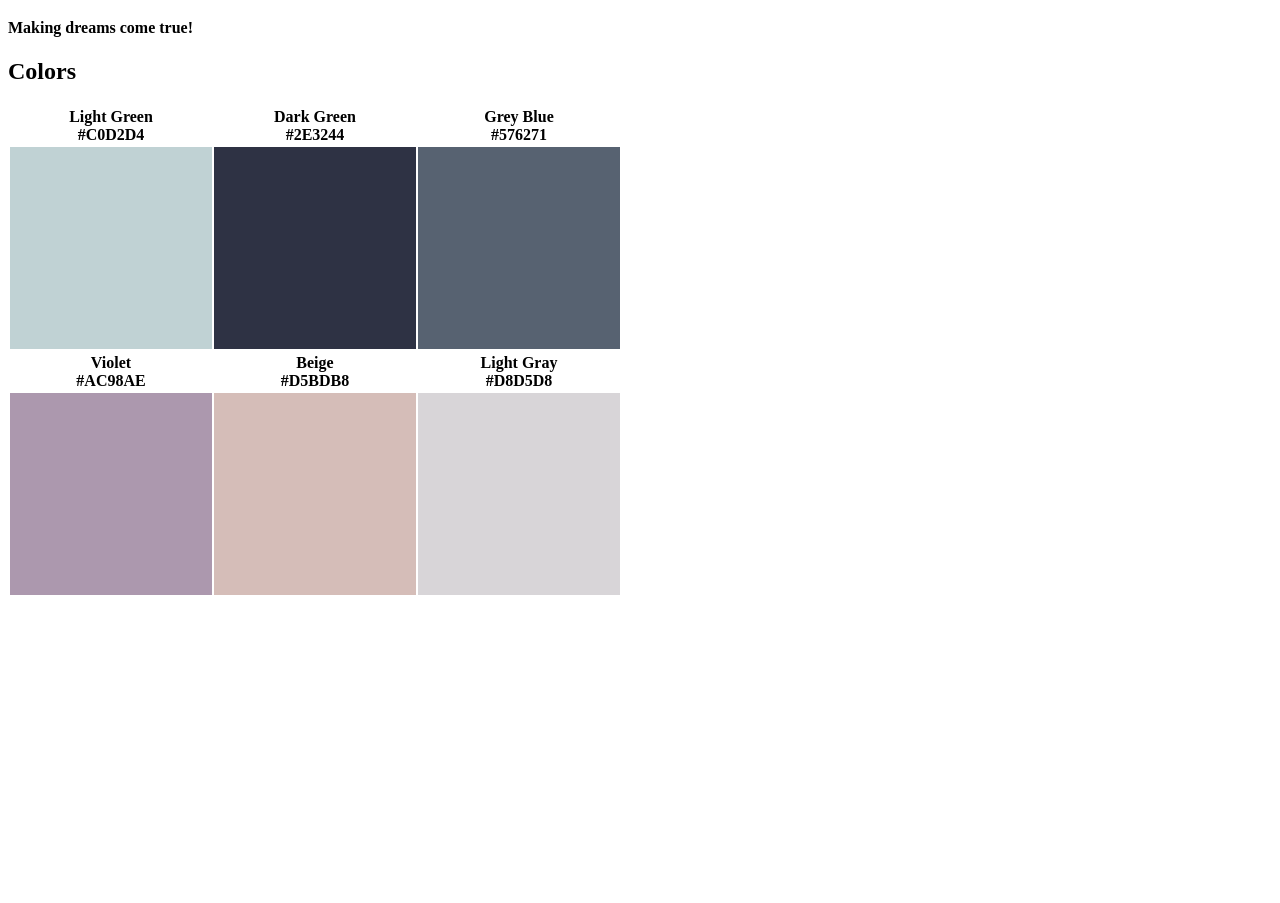
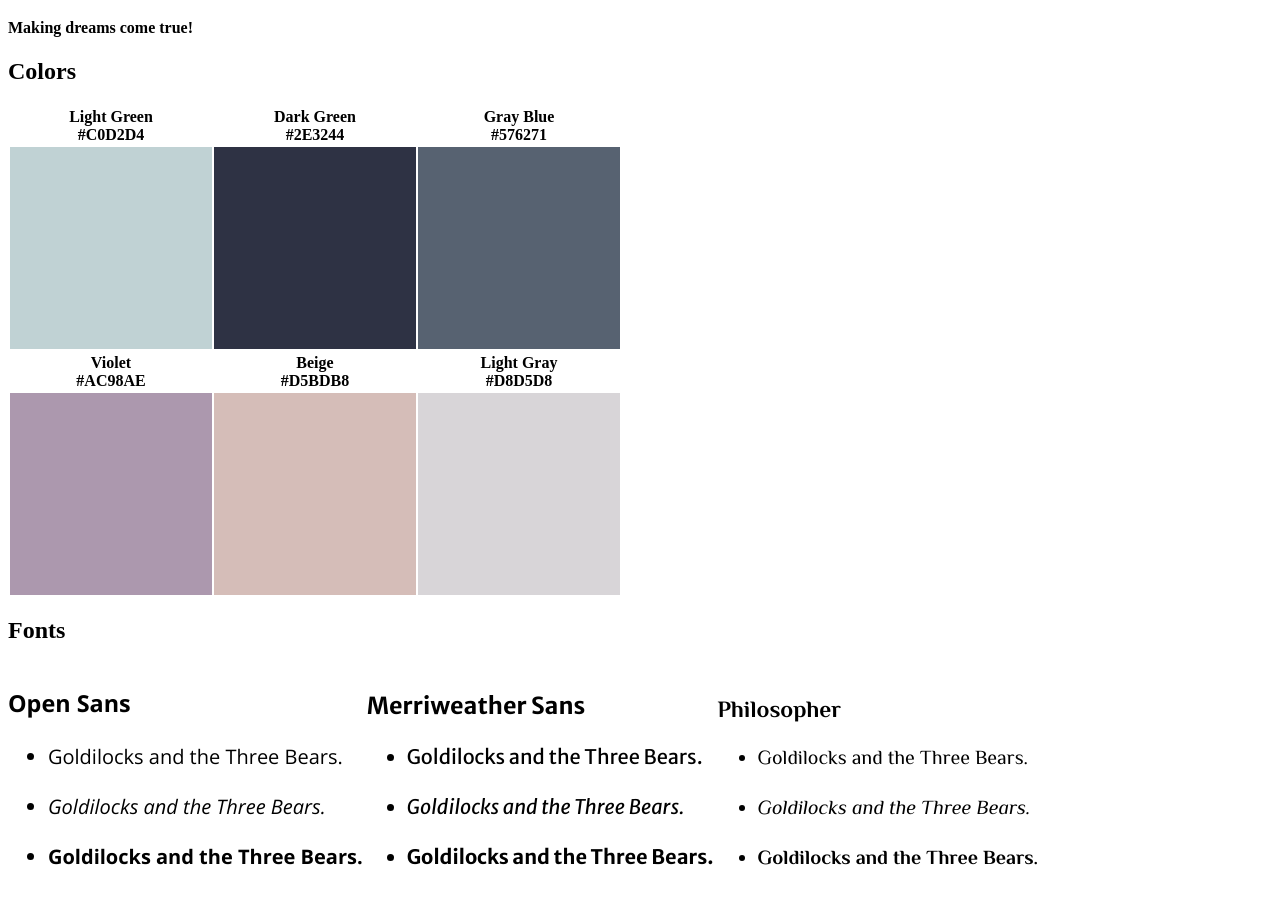
Before and after one commit to Jennifer1791/CodeCademy_Website_Design_System, a plain HTML site: page index.html in a window 1280 px wide. Shown: the part 61-964 px from the top of the page. Before the commit the page ends 800 px from the top, so only its background shows below. Drawn offline with nearby package versions, Linux system fonts and the light colour scheme.

Commit message:
Insert Fonts Section

```diff
--- a/index.html
+++ b/index.html
@@ -3,6 +3,11 @@
  <head>
     <title>Website Design System</title>
     <link href="style.css" type="text/css" rel="stylesheet">
+    <link rel="preconnect" href="https://fonts.googleapis.com">
+    <link rel="preconnect" href="https://fonts.gstatic.com" crossorigin>
+    <link href="https://fonts.googleapis.com/css2?family=Open+Sans:ital,wght@0,400;0,700;1,400&display=swap" rel="stylesheet">
+    <link href="https://fonts.googleapis.com/css2?family=Merriweather+Sans:ital,wght@0,400;0,700;1,400&display=swap" rel="stylesheet">
+    <link href="https://fonts.googleapis.com/css2?family=Philosopher:ital,wght@0,400;0,700;1,400&display=swap" rel="stylesheet">
 </head>
 <body>
     <header>
@@ -16,7 +21,7 @@
                 <tr>
                     <th scope="col">Light Green<br>#C0D2D4</th>
                     <th scope="col">Dark Green<br>#2E3244</th>
-                    <th scope="col">Grey Blue<br>#576271</th>
+                    <th scope="col">Gray Blue<br>#576271</th>
                 </tr>
                 <tr>
                     <td id="Light_Green"></td>
@@ -42,6 +47,32 @@
                 <li id="Grey_Blue">Grey Blue #576271</li>
             </ul>-->
         </div>
+        <div id="Fonts">
+            <h2>Fonts</h2>
+            <div id="Open_Sans" class="box">
+                <h3>Open Sans</h3>
+                <ul>
+                <li id="Regular_font">Goldilocks and the Three Bears.</li>
+                <li id="Italic_font">Goldilocks and the Three Bears.</li>
+                <li id="Bold">Goldilocks and the Three Bears.</li>
+            </ul>
+            </div>
+            <div id="Merriweather_Sans" class="box">
+                <h3>Merriweather Sans</h3>
+                <ul>
+                <li id="Regular_font">Goldilocks and the Three Bears.</li>
+                <li id="Italic_font">Goldilocks and the Three Bears.</li>
+                <li id="Bold">Goldilocks and the Three Bears.</li>
+            </ul>
+        </div>
+        <div id="Philosopher" class="box">
+            <h3>Philosopher</h3>
+            <ul>
+            <li id="Regular_font">Goldilocks and the Three Bears.</li>
+            <li id="Italic_font">Goldilocks and the Three Bears.</li>
+            <li id="Bold">Goldilocks and the Three Bears.</li>
+        </ul>
+    </div>
     </main>
 </body>
 </html>
--- a/style.css
+++ b/style.css
@@ -25,3 +25,28 @@ td{
 #Light_Gray{
     background-color: #D8D5D8;
 }
+.box{
+    display: inline-block;
+}
+#Open_Sans{
+    font-family: 'Open Sans', sans-serif;
+    font-size: 20px;
+}
+li{
+    height: 50px;
+    width: auto;
+}
+#Merriweather_Sans{
+    font-family: 'Merriweather Sans', sans-serif;
+    font-size: 20px;
+}
+#Philosopher{
+    font-family: 'Philosopher', sans-serif;
+    font-size: 20px;
+}
+#Italic_font{
+    font-style:italic;
+}
+#Bold{
+    font-weight: bold;
+}
```
